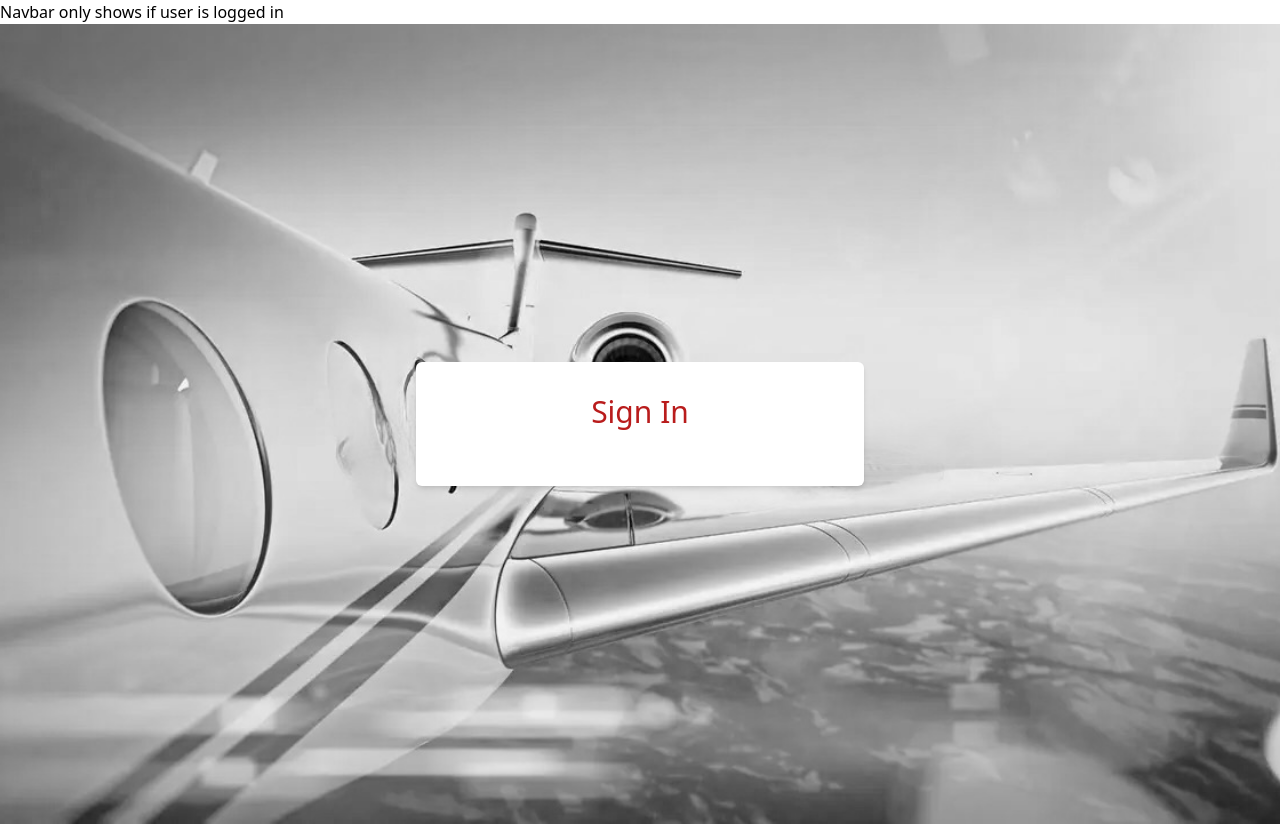
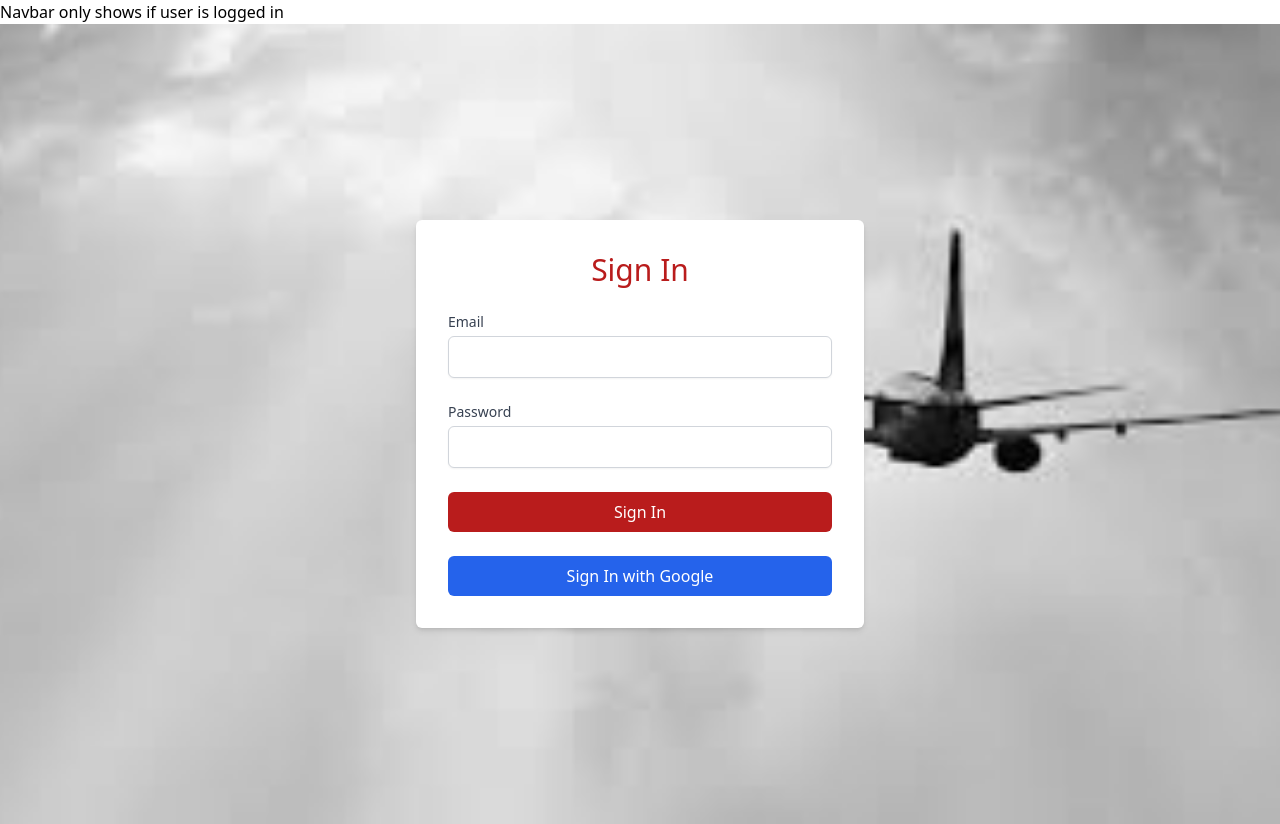
Before and after one commit to jarretlovelace/bizvoyage, a React (Vite) app: page /signin in a window 1280 px wide. Built offline with nearby package versions, Linux system fonts and the light colour scheme; no server answers.

Commit message:
added content to the dashboard included a calender, a weather api and add some css to other pages.

```diff
--- a/package.json
+++ b/package.json
@@ -13,9 +13,12 @@
   },
   "dependencies": {
     "aos": "^2.3.4",
-    "firebase": "^10.12.5",
+    "axios": "^1.7.7",
+    "firebase": "^10.13.1",
+    "moment": "^2.30.1",
     "proptypes": "^1.1.0",
     "react": "^18.3.1",
+    "react-big-calendar": "^1.13.4",
     "react-dom": "^18.3.1",
     "react-router-dom": "^6.26.0",
     "tailwind": "^4.0.0"
--- a/src/components/Header.jsx
+++ b/src/components/Header.jsx
@@ -29,7 +29,7 @@ const Header = () => {
       <div className="flex items-center space-x-4">
         {/* Use a button for logo click */}
         <button onClick={handleLogoClick} className="flex items-center space-x-2">
-          <img src="/images/image.png" alt="BizVoyage Logo" className="h-10" />
+          <img src="/src/images/image.png" alt="BizVoyage Logo" className="h-10" />
           <span className="text-xl font-bold text-red-500">BizVoyage</span>
         </button>
       </div>
--- a/src/components/LandingPage.jsx
+++ b/src/components/LandingPage.jsx
@@ -35,13 +35,13 @@ const LandingPage = () => {
         <h2 className="text-3xl md:text-4xl mb-6">What Our Clients Say</h2>
         <div className="flex flex-col md:flex-row justify-center space-y-4 md:space-y-0 md:space-x-6">
           {/* Testimonial 1 */}
-          <div className="bg-red-600 p-4 rounded-lg w-full md:w-80 text-left" data-aos="flip-left">
+          <div className="bg-red-700 p-4 rounded-lg w-full md:w-80 text-left" data-aos="flip-left">
             <h3 className="text-xl font-bold text-white mb-2">Acme Corp</h3>
             <p className="text-white">"BizVoyage has transformed how we manage business travel!"</p>
           </div>
 
           {/* Testimonial 2 */}
-          <div className="bg-red-600 p-4 rounded-lg w-full md:w-80 text-left" data-aos="flip-right">
+          <div className="bg-red-700 p-4 rounded-lg w-full md:w-80 text-left" data-aos="flip-right">
             <h3 className="text-xl font-bold text-white mb-2">Globex Inc</h3>
             <p className="text-white">"The most efficient travel management tool we've used."</p>
           </div>
--- /dev/null
+++ b/src/components/Weather.jsx
@@ -0,0 +1,47 @@
+import React, { useEffect, useState } from 'react';
+import axios from 'axios';
+
+const Weather = () => {
+  const [weatherData, setWeatherData] = useState(null);
+  const [loading, setLoading] = useState(true);
+
+  useEffect(() => {
+    // Fetch weather data from OpenWeatherMap API
+    const fetchWeather = async () => {
+      try {
+        const response = await axios.get(
+          'https://api.openweathermap.org/data/2.5/weather?q=denver&units=metric&appid=4189ea096911c4a9b31cee00715fbf89'
+        );
+        setWeatherData(response.data);
+        setLoading(false);
+      } catch (error) {
+        console.error('Error fetching weather data:', error);
+        setLoading(false);
+      }
+    };
+
+    fetchWeather();
+  }, []);
+
+  if (loading) {
+    return <p>Loading weather...</p>;
+  }
+
+  if (!weatherData) {
+    return <p>Unable to fetch weather data</p>;
+  }
+
+  return (
+    <div className="col-span-0.3 row-span-0.3 bg-white rounded-lg shadow-lg p-4">
+      <h2 className="text-xl font-bold text-red-700">Weather</h2>
+      {/* <img src="/src/images/image2.jpg" alt="Weather" className="w-full h-auto rounded-lg mt-4 opacity-40" /> */}
+      <div className="weather-info">
+        <p>Location: {weatherData.name}</p>
+        <p>Temperature: {weatherData.main.temp} °C</p>
+        <p>Weather: {weatherData.weather[0].description}</p>
+      </div>
+    </div>
+  );
+};
+
+export default Weather;
--- a/src/pages/BookATrip.jsx
+++ b/src/pages/BookATrip.jsx
@@ -3,18 +3,21 @@ import React from 'react';
 const BookATrip = () => {
   return (
     <div
-      className="min-h-screen bg-cover bg-center"
+      className="min-h-screen opacity-100 bg-cover bg-center"
       style={{
-        backgroundImage: "url('/src/images/image-10.jpeg')",
+        backgroundImage: "url('../src/images/images-5.jpeg')",
         backgroundSize: 'cover',
         backgroundPosition: 'center',
         backgroundRepeat: 'no-repeat'
       }}
     >
       <div className="p-6">
-        <h1 className="text-4xl font-bold mb-4 text-red-700">Book A Trip</h1>
+        <div
+        className="col-span-1 row-span-1 bg-white rounded-lg shadow-lg p-3">
+        <h1 className="text-4xl font-bold mb-1 text-transform: uppercase font-mono text-red-700">Book A Trip</h1>
         <p className="text-red-700">Find and book your next business trip here.</p>
       </div>
+    </div>
     </div>
   );
 };
--- a/src/pages/Home.jsx
+++ b/src/pages/Home.jsx
@@ -1,33 +1,54 @@
 import React from 'react';
-import './style/Home.css';  // Ensure the path is correct or remove if unnecessary
+import logo from '/src/images/image.png';
+import { Calendar, momentLocalizer } from 'react-big-calendar'; // Calendar imports
+import moment from 'moment';
+import 'react-big-calendar/lib/css/react-big-calendar.css';
+import './style/Home.css';
+import Weather from '../components/Weather';  // Import the Weather component
+const localizer = momentLocalizer(moment);
+
+const events = [
+  {
+    title: 'Trip to Paris',
+    start: new Date(),
+    end: new Date(),
+  },
+];
 
 const Home = () => {
   return (
     <div className="grid grid-cols-3 gap-4 p-4">
       {/* Main Section with Background Image */}
+
       <div
-        className="col-span-2 row-span-2 bg-white rounded-lg shadow-lg p-4"
+        className="col-span-4 row-span-4 bg-white rounded-lg shadow-lg p-4"
         style={{
-          backgroundImage: "url('/path/to/image.jpg')",
+          backgroundImage: "url('/src/images/images-10.jpeg')",
           backgroundSize: 'cover',
           backgroundPosition: 'center',
-          backgroundRepeat: 'no-repeat'
+          backgroundRepeat: 'no-repeat',
         }}
       >
-        <h2 className="text-xl font-bold text-red-700">Dashboard</h2>
+        <h2 className="text-3xl font-mono text-transform: uppercase text-red-900">Dashboard</h2>
       </div>
 
       {/* Calendar Section */}
-      <div className="col-span-1 row-span-2 bg-white rounded-lg shadow-lg p-4">
+      <div className="col-span-3 row-span-2 bg-white rounded-lg shadow-lg p-4">
         <h2 className="text-xl font-bold text-red-700">Calendar</h2>
-        <img src="/src/images/image5.jpeg" alt="Calendar" className="w-full h-auto rounded-lg mt-4 opacity-40" />
+        <Calendar
+          localizer={localizer}
+          events={events}
+          startAccessor="start"
+          endAccessor="end"
+          style={{ height: 400 }}  // Adjust the height as needed
+        />
       </div>
 
       {/* Weather Section */}
-      <div className="col-span-1 row-span-1 bg-white rounded-lg shadow-lg p-4">
-        <h2 className="text-xl font-bold text-red-700">Weather</h2>
-        <img src="/src/images/image2.jpg" alt="Weather" className="w-full h-auto rounded-lg mt-4 opacity-40" />
-      </div>
+     <div className="col-span-0.3 row-span-0.3 bg-white rounded-lg shadow-lg p-4">
+      <Weather />
+     </div>
+
 
       {/* Messaging Center Section */}
       <div className="col-span-1 row-span-1 bg-white rounded-lg shadow-lg p-4 opacity-40">
@@ -36,7 +57,7 @@ const Home = () => {
       </div>
 
       {/* Scan Receipts Section */}
-      <div className="col-span-2 row-span-1 bg-white rounded-lg shadow-lg p-4">
+      <div className="col-span-1 row-span-1 bg-white rounded-lg shadow-lg p-4">
         <h2 className="text-xl font-bold text-red-700">Scan Receipts</h2>
         <img src="/src/images/image12.jpg" alt="Scan Receipts" className="w-full h-auto rounded-lg mt-4 opacity-40" />
       </div>
--- a/src/pages/MyTrips.jsx
+++ b/src/pages/MyTrips.jsx
@@ -10,9 +10,10 @@ const MyTrips = () => {
         backgroundPosition: 'center'
       }}
     >
-      <div className="p-6">
-        <h1 className="text-4xl font-bold mb-4">My Trips</h1>
-        <p>View your upcoming and past business trips here.</p>
+        <div
+        className="col-span-1 row-span-1 bg-red-700 rounded-lg shadow-lg p-3">
+        <h1 className="text-4xl font-bold mb-1 text-transform: uppercase font-mono text-white">My Trips</h1>
+        <p className="text-white">Review all current booked travel itenerary details here.</p>
       </div>
     </div>
   );
--- a/src/pages/SignIn.jsx
+++ b/src/pages/SignIn.jsx
@@ -1,7 +1,32 @@
-import React from 'react';
-import backgroundImage from '/src/images/image5.jpeg';
+import { auth, googleProvider } from '../firebase';
+import { signInWithEmailAndPassword, signInWithPopup } from 'firebase/auth';
+import backgroundImage from '../images/images-10.jpeg';
+import { useState } from 'react';
 
 const SignIn = () => {
+  const [email, setEmail] = useState('');
+  const [password, setPassword] = useState('');
+  const [error, setError] = useState(null);
+
+  const handleEmailSignIn = async (e) => {
+    e.preventDefault();
+    try {
+      await signInWithEmailAndPassword(auth, email, password);
+      // Redirect or show success message here
+    } catch (err) {
+      setError(err.message);  // Display error message
+    }
+  };
+
+  const handleGoogleSignIn = async () => {
+    try {
+      await signInWithPopup(auth, googleProvider);
+      // Redirect or show success message here
+    } catch (err) {
+      setError(err.message);  // Display error message
+    }
+  };
+
   return (
     <div
       className="min-h-screen bg-cover bg-center bg-no-repeat flex flex-col justify-center items-center"
@@ -9,7 +34,53 @@ const SignIn = () => {
     >
       <div className="max-w-md w-full bg-white shadow-md p-8 rounded-md">
         <h1 className="text-3xl font-thin text-center mb-6 text-red-700">Sign In</h1>
-        {/* Sign-In form goes here */}
+        {error && <p className="text-red-600 mb-4">{error}</p>}
+
+        <form onSubmit={handleEmailSignIn} className="space-y-6">
+          <div>
+            <label htmlFor="email" className="block text-sm font-medium text-gray-700">
+              Email
+            </label>
+            <input
+              id="email"
+              type="email"
+              value={email}
+              onChange={(e) => setEmail(e.target.value)}
+              required
+              className="mt-1 w-full px-3 py-2 border border-gray-300 rounded-md shadow-sm"
+            />
+          </div>
+
+          <div>
+            <label htmlFor="password" className="block text-sm font-medium text-gray-700">
+              Password
+            </label>
+            <input
+              id="password"
+              type="password"
+              value={password}
+              onChange={(e) => setPassword(e.target.value)}
+              required
+              className="mt-1 w-full px-3 py-2 border border-gray-300 rounded-md shadow-sm"
+            />
+          </div>
+
+          <button
+            type="submit"
+            className="w-full bg-red-700 text-white py-2 px-4 rounded-md hover:bg-red-800"
+          >
+            Sign In
+          </button>
+        </form>
+
+        <div className="mt-6">
+          <button
+            onClick={handleGoogleSignIn}
+            className="w-full bg-blue-600 text-white py-2 px-4 rounded-md hover:bg-blue-700"
+          >
+            Sign In with Google
+          </button>
+        </div>
       </div>
     </div>
   );
```
Also changed, not shown: src/components/Navbar.jsx (+15 -11 lines), src/firebase.js (+5 -19 lines), src/pages/MyCompany.jsx (+8 -5 lines), 1 other file (tests, documents, lock files or other folders).
